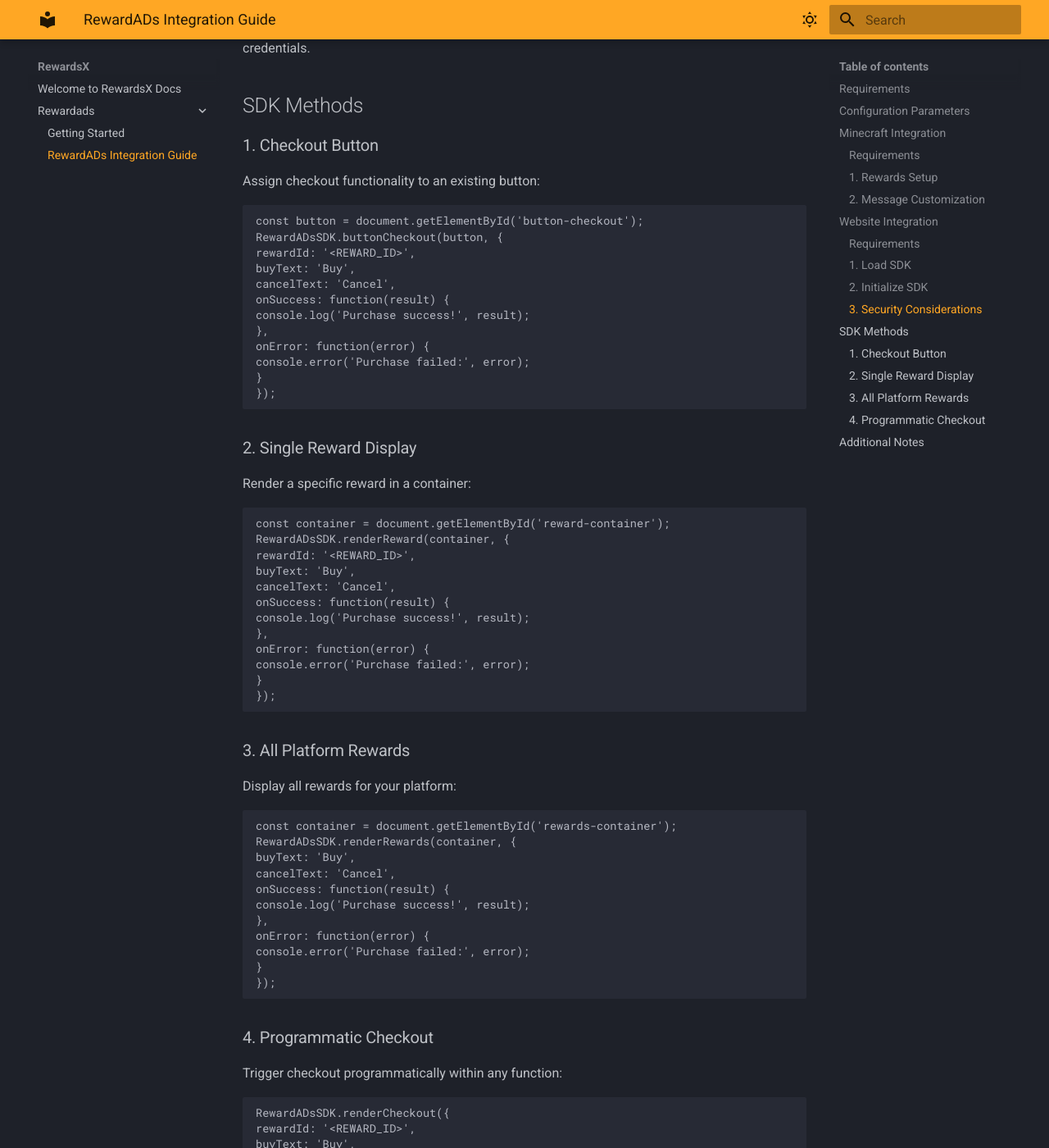
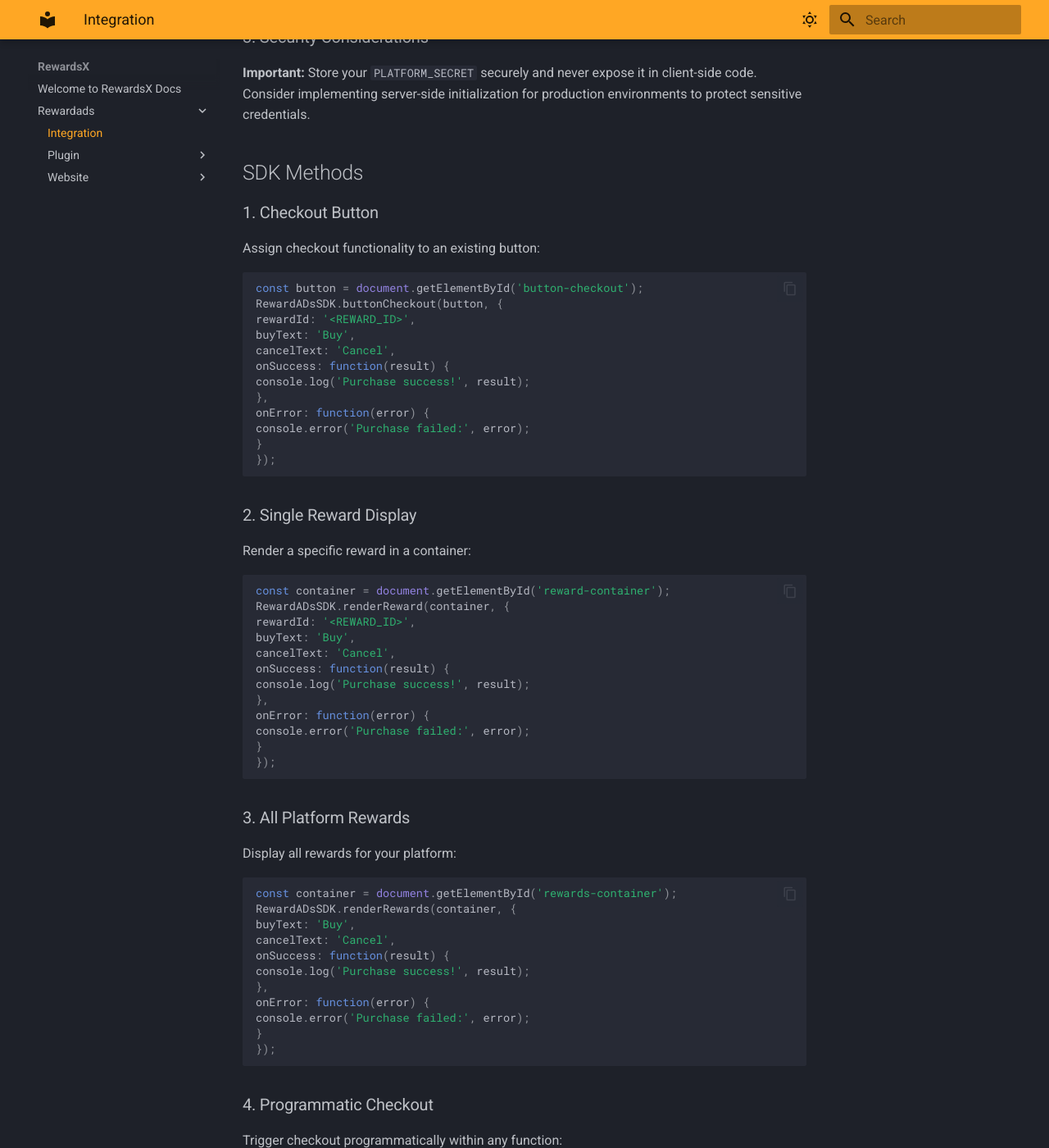
Before and after one commit to RewardsX-Main-Plugin/docs, an MkDocs documentation site: the page built from docs/rewardads/integration.md, in a window 1280 px wide and 1400 px high, scrolled down 2425 px. Shown: the whole window at 82% size. Built offline with MkDocs 1.6.1 and Material for MkDocs 9.7.7, drawn with Linux system fonts in a browser that asks for light colours; some of the changed text lies outside the part shown.

Commit message:
Docs v1.0.3

````diff
--- a/docs/rewardads/rewardads.md
+++ b/docs/rewardads/integration.md
@@ -1,11 +1,13 @@
-# RewardADs Integration Guide
+# Integration
+
+# Getting Started
 
 Monetize your platform in a few easy steps with RewardADs.
 
 ## Requirements
 
 1. Your platform must be set up and verified at [dash.rewardsx.net](https://dash.rewardsx.net).
-   If you haven't completed this yet, follow the steps in our [Getting Started](https://docs.rewardsx.net/getting-started/) guide.
+   If you haven't completed this yet, follow the steps in our [Getting Started](/rewardads/website/getting-started/) guide.
 
 ## Configuration Parameters
 
@@ -31,7 +33,7 @@
 ### 1. Rewards Setup
 
 Configure rewards in `rewards.yml`:
-```
+```yaml
 !!str <REWARD_ID>:
 commands:
 - "give %player% pumpkin 100"
@@ -67,13 +69,13 @@
 ### 1. Load SDK
 
 Add the RewardADs SDK script to your website's `<head>` section:
-```
+```html
 <script src="https://sdk.rewardsx.net/rewardads.js"></script>
 ```
 ### 2. Initialize SDK
 
 Initialize the SDK in your website's JavaScript code:
-```
+```javascript
 RewardADsSDK.init('PLATFORM_ID', 'PLATFORM_SECRET');
 ```
 
@@ -88,7 +90,7 @@
 ### 1. Checkout Button
 
 Assign checkout functionality to an existing button:
-```
+```javascript
 const button = document.getElementById('button-checkout');
 RewardADsSDK.buttonCheckout(button, {
 rewardId: '<REWARD_ID>',
@@ -108,7 +110,7 @@
 
 Render a specific reward in a container:
 
-```
+```javascript
 const container = document.getElementById('reward-container');
 RewardADsSDK.renderReward(container, {
 rewardId: '<REWARD_ID>',
@@ -127,7 +129,7 @@
 
 Display all rewards for your platform:
 
-```
+```javascript
 const container = document.getElementById('rewards-container');
 RewardADsSDK.renderRewards(container, {
 buyText: 'Buy',
@@ -145,7 +147,7 @@
 ### 4. Programmatic Checkout
 
 Trigger checkout programmatically within any function:
-```
+```javascript
 RewardADsSDK.renderCheckout({
 rewardId: '<REWARD_ID>',
 buyText: 'Buy',
--- a/docs/rewardads/getting-started.md
+++ b/docs/rewardads/website/getting-started.md
@@ -18,7 +18,7 @@
 
 ## Step 3: Integrate & Launch
 
-Once verified, download the SDK and follow our [integration guides](#){ rewardads } to implement ads in your application. Most developers complete integration within a few minutes.
+Once verified, download the SDK and follow our [integration guides](/rewardads/integration) to implement ads in your application. Most developers complete integration within a few minutes.
 
 ### Popular Integration Options:
 
--- a/mkdocs.yml
+++ b/mkdocs.yml
@@ -3,6 +3,14 @@
 copyright: Copyright &copy; 2025 RewardsX
 theme:
   name: material
+  features:
+    - navigation.instant
+    - navigation.instant.prefetch
+    - navigation.instant.progress
+    - content.code.annotate
+    - content.code.copy
+    - search.suggest
+    - search.highlight
   palette:
     - scheme: slate
       toggle:
@@ -17,3 +25,20 @@
         name: Light Mode
       primary: orange
       accent: orange
+
+markdown_extensions:
+  - pymdownx.highlight:
+      anchor_linenums: true
+      line_spans: __span
+      pygments_lang_class: true
+  - pymdownx.inlinehilite
+  - pymdownx.snippets
+  - pymdownx.superfences
+  - pymdownx.tabbed:
+      alternate_style: true
+  - attr_list
+  - md_in_html
+  - toc:
+      permalink: true
+  - admonition
+  - pymdownx.details
````
Also changed, not shown: docs/rewardads/plugin/rewardads.md (added, +106 -0 lines).
